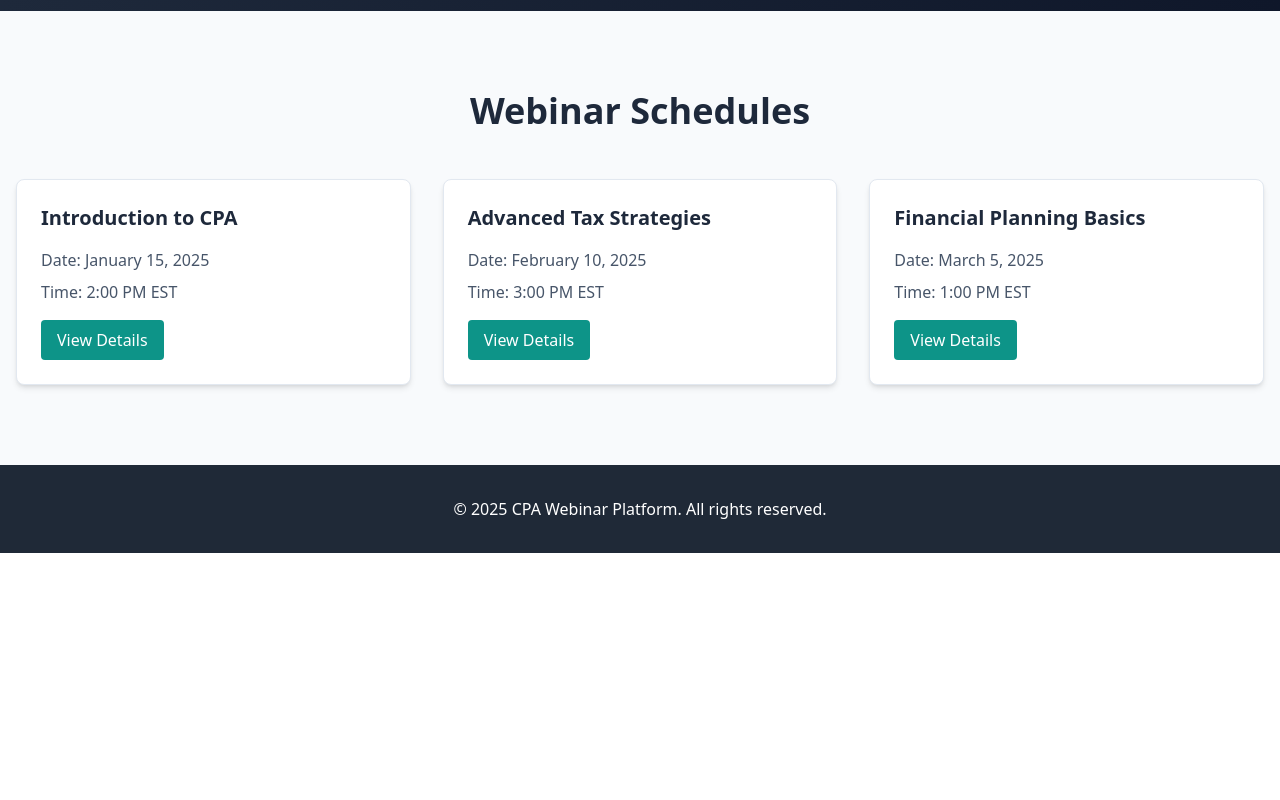
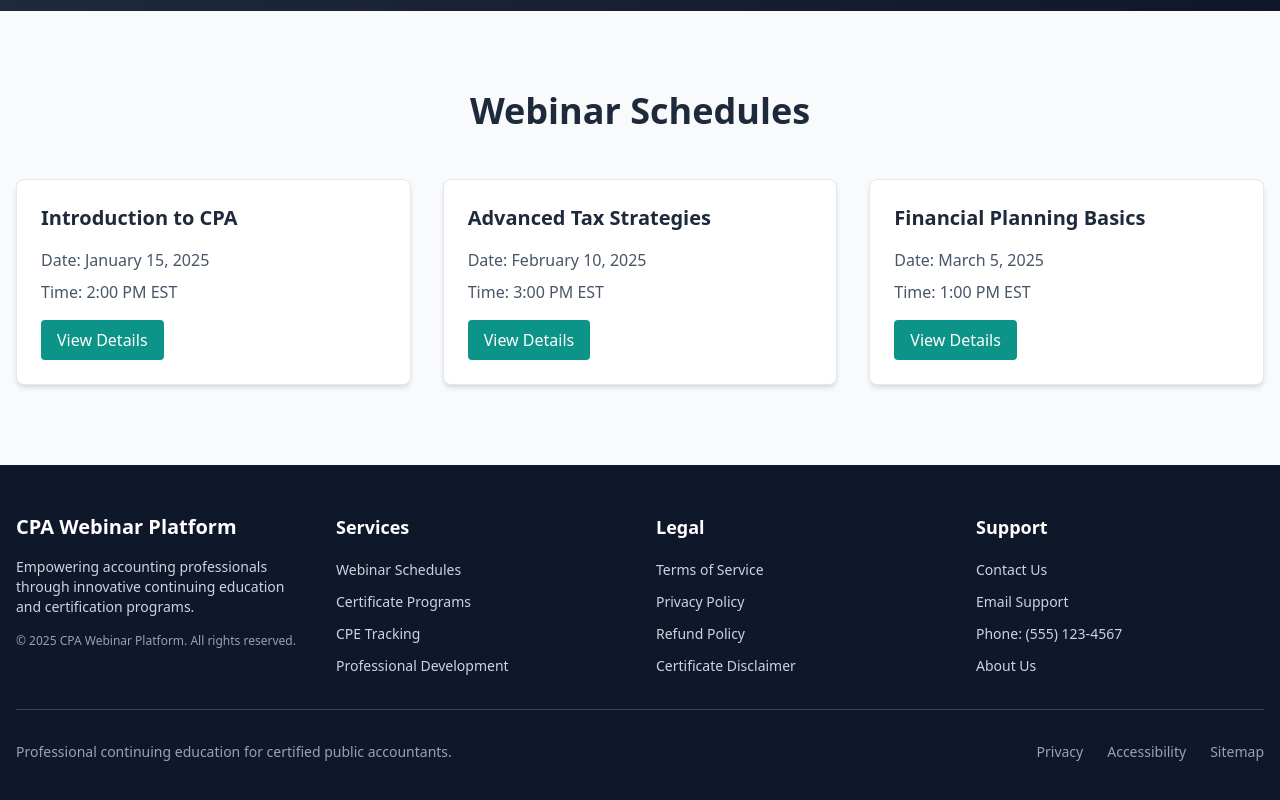
Before and after one commit to ayden-sun/cpa_website, a React (Create React App) app: page / in a window 1280 px wide. Shown: the part 457-1257 px from the top of the page. Before the commit the page ends 1010 px from the top, so only its background shows below. Built offline with nearby package versions, Linux system fonts and the light colour scheme.

Commit message:
Add comprehensive footer with multiple sections and legal links to main page

```diff
--- a/src/App.js
+++ b/src/App.js
@@ -4,6 +4,7 @@ import Home from './components/Home';
 import Schedules from './components/Schedules';
 import About from './components/About';
 import Contact from './components/Contact';
+import Footer from './components/Footer';
 import Legal from './components/Legal';
 import Login from './components/Login';
 import Register from './components/Signup';
@@ -20,11 +21,7 @@ function App() {
               <Home />
               <Schedules />
 
-              <footer className="bg-gray-800 text-white py-8">
-                <div className="container mx-auto px-4 text-center">
-                  <p>&copy; 2025 CPA Webinar Platform. All rights reserved.</p>
-                </div>
-              </footer>
+              <Footer />
             </>
           } />
           <Route path="/about" element={<About />} />
```
